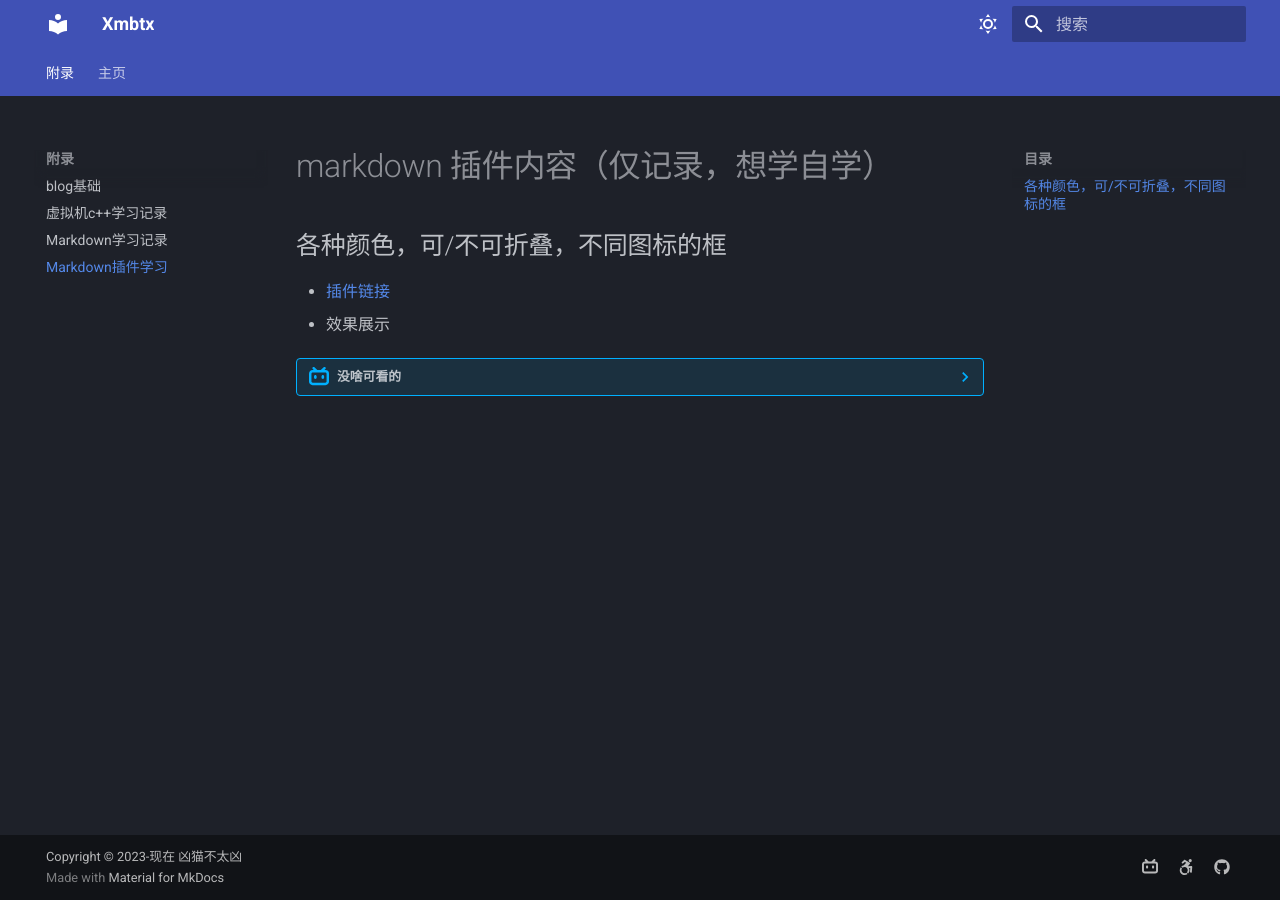
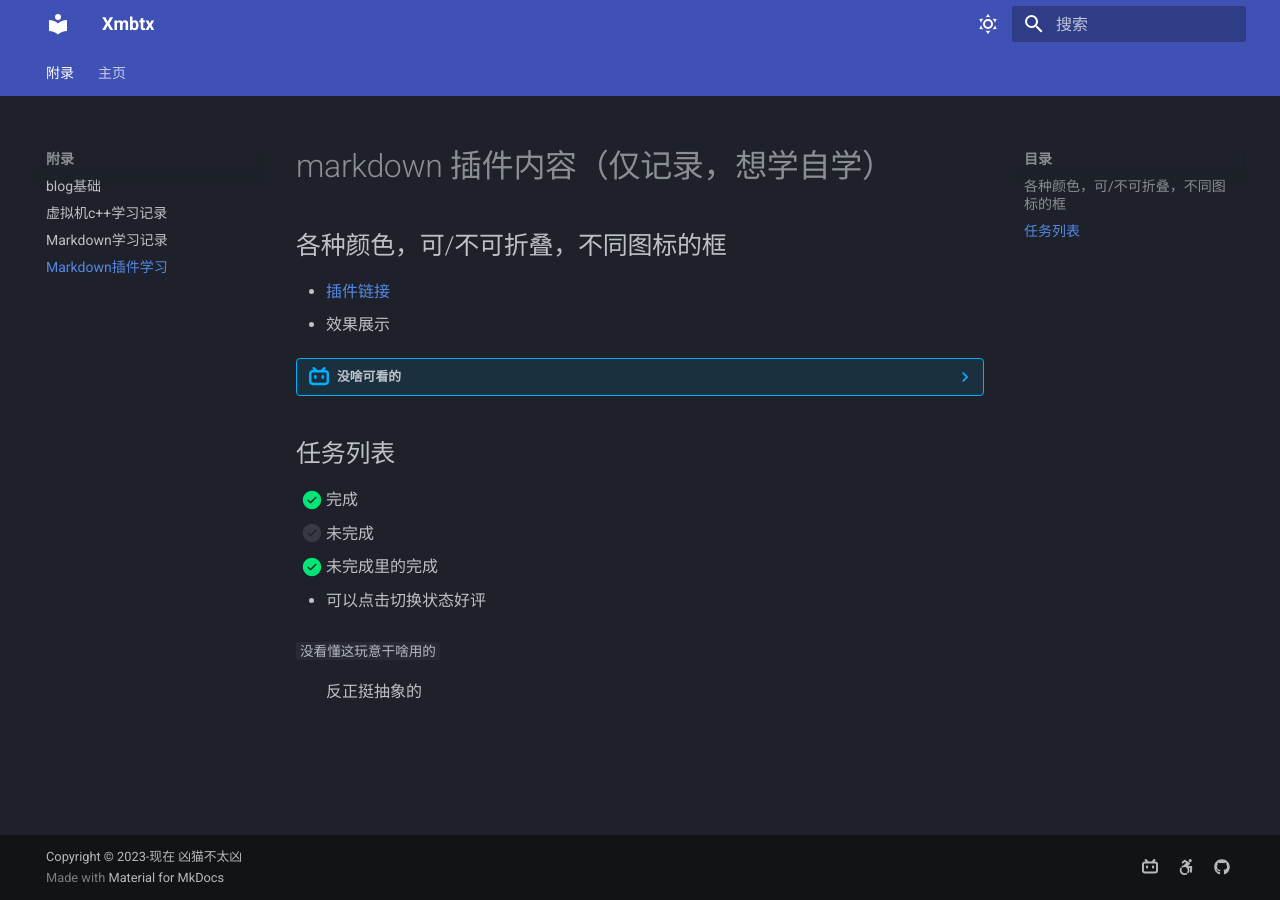
Before and after one commit to Xmbtx/xmbtx-blog, an MkDocs documentation site: the page built from docs/mkd/mkdex.md, in a window 1280 px wide. Built offline with MkDocs 1.6.1 and Material for MkDocs 9.7.7, drawn with Linux system fonts in a browser that asks for light colours.

Commit message:
2023-11-14_23:46:36 update

```diff
--- a/docs/mkd/mkdex.md
+++ b/docs/mkd/mkdex.md
@@ -8,3 +8,15 @@
 ??? abstract "没啥可看的"
 
     你瞅啥
+
+## 任务列表
+
+- [x] 完成
+- [ ] 未完成
+  * [x] 未完成里的完成
+
+- 可以点击切换状态好评
+
+`没看懂这玩意干啥用的`
+
+:   反正挺抽象的
--- a/mkdocs.yml
+++ b/mkdocs.yml
@@ -28,10 +28,13 @@ theme:
     - content.code.copy
   language: zh
 
-markdown_extensions: # 折叠彩条图标插件
-  - admonition
-  - pymdownx.details
-  - pymdownx.superfences
+markdown_extensions:
+  - admonition # 折叠彩条图标插件
+  - pymdownx.details # 折叠彩条图标插件
+  - pymdownx.superfences # 折叠彩条图标插件
+  - def_list # 任务列表
+  - pymdownx.tasklist: # 任务列表
+      custom_checkbox: true #  任务列表
 
 
 edit_uri: edit/main/docs
```
